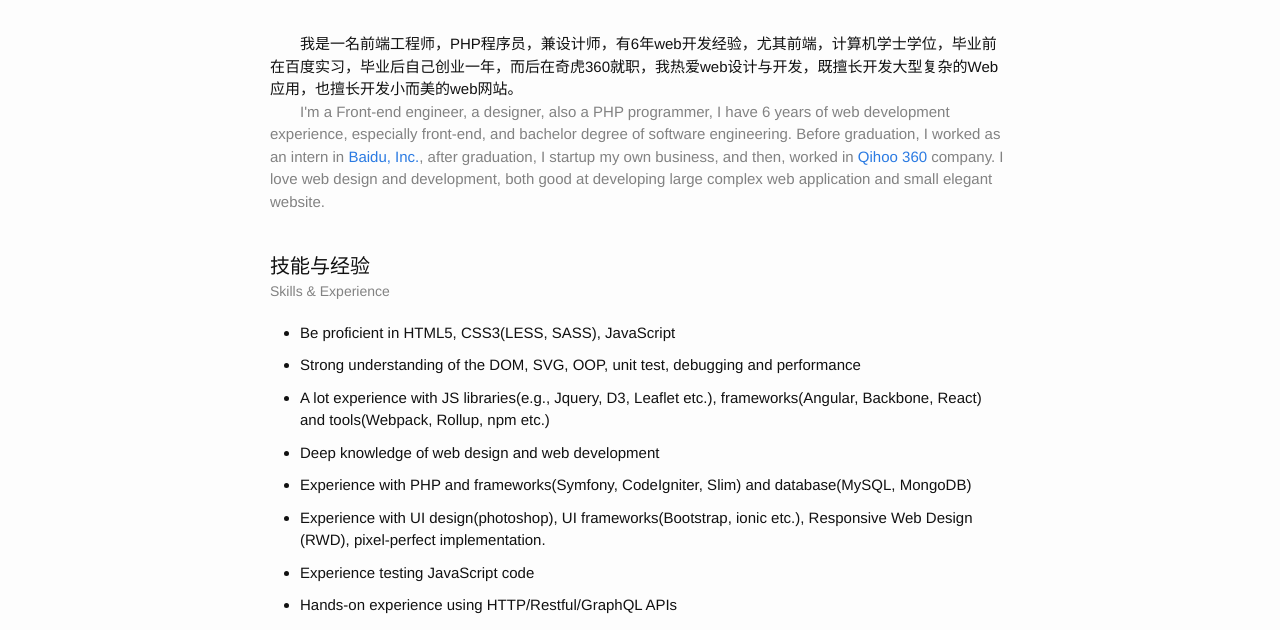
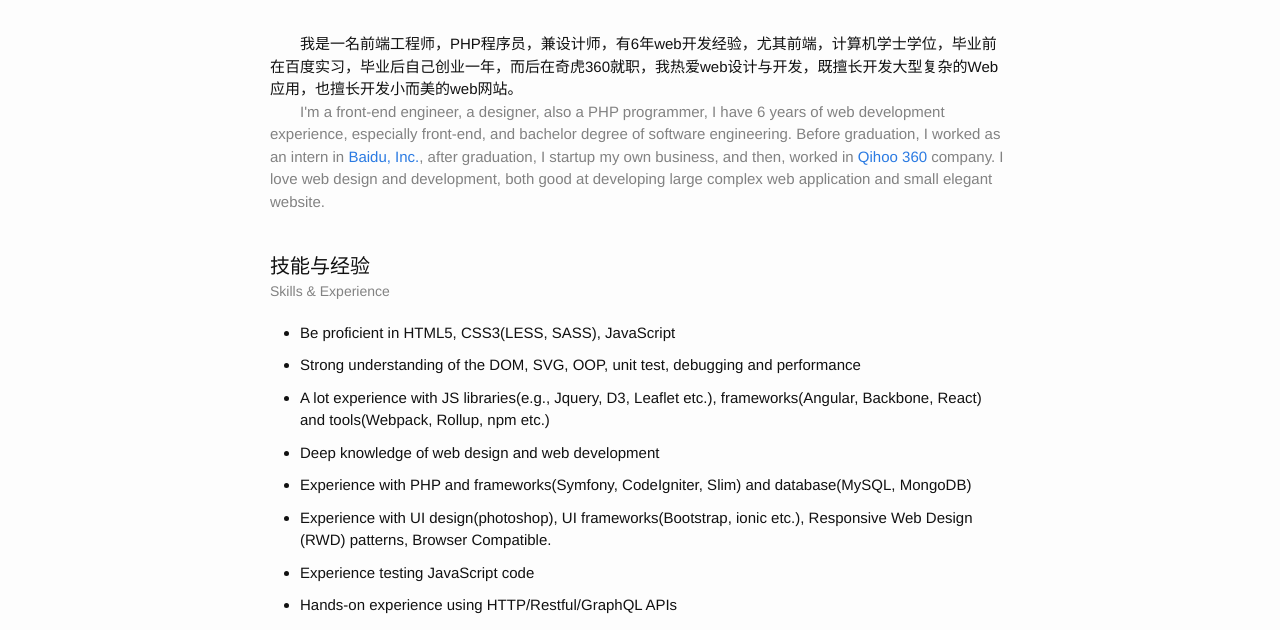
Before and after one commit to yandongCoder/yandongCoder.github.io, a Jekyll site: the page built from about.html, in a window 1280 px wide. Shown: the part 130-760 px from the top of the page. Built offline with Jekyll 4.4.1, drawn with Linux system fonts in a browser that asks for light colours.

Commit message:
Update post.

```diff
--- a/_posts/2017-03-22-world-heritage.html
+++ b/_posts/2017-03-22-world-heritage.html
@@ -7,8 +7,8 @@
 date:   2017-03-22 17:46:29 +0800
 categories: jekyll update
 ---
-<p>中国有50处世界遗产，数量为世界第二，世界遗产监测预警系统是一套用于保护遗产地以及文物的先进平台，是我在2012～2013年间参与的主要项目，该系统结合了物联网和Web平台，主要对中国的世界遗产地进行实时监测，我负责了所有的前端开发工作，我参与期间，该系统已经在周口店、长城、龙门石窟、天地之中等多个重要的世界遗产地部署，项目总额近2000万。</p>
-<p class="translation">China has 50 World Heritage Sites, ranking second in the world, this system is designed to monitor world heritage sites in real time, it is the main project I participated during 2012~2014, I was responsible for all the front-end development work, before I had left, this system had been deployed in "Peking Man Site at Zhoukoudian", "The Great Wall", "Longmen Grottoes", "The Centre of Heaven and Earth".</p>
+<p>中国有50处世界遗产，数量为世界第二，世界遗产监测预警系统是一套用于保护遗产地以及文物的先进平台，是我在2013～2015年间参与的主要项目，该系统结合了物联网和Web平台，主要对中国的世界遗产地进行实时监测，我负责了所有的前端开发工作，我参与期间，该系统已经在周口店、长城、龙门石窟、天地之中等多个重要的世界遗产地部署，项目总额近2000万。</p>
+<p class="translation">China has 50 World Heritage Sites, ranking second in the world, this system is designed to monitor World Heritage Site in real time, it is the main project I participated during 2013~2015, I was responsible for all the Front-End development work, before I had left, this system had been deployed in multiple famous World Heritage Site, including "Peking Man Site at Zhoukoudian", "The Great Wall", "Longmen Grottoes", "The Centre of Heaven and Earth".</p>
 <p>前端技术栈：Jquery、RequireJS、HighCharts、OpenLayers、GoogleMap、Less等，后端：ASP.NET、SQLServer。</p>
 <p class="translation">Front-end technology stack: Jquery, RequireJS, HighCharts, OpenLayers, GoogleMap, Less, etc., back-end: ASP.NET, SQLServer and so on.</p>
 <div><i>对风速风向的实时监测<span class="grey">&nbsp;&nbsp;Real-time monitoring of wind speed and direction</span></i></div>
--- a/about.html
+++ b/about.html
@@ -6,12 +6,13 @@
 ---
 
 
+
 <p>我是一名前端工程师，PHP程序员，兼设计师，有6年web开发经验，尤其前端，计算机学士学位，毕业前在百度实习，毕业后自己创业一年，而后在奇虎360就职，我热爱web设计与开发，既擅长开发大型复杂的Web应用，也擅长开发小而美的web网站。</p>
-<p class="translation">I'm a Front-end engineer, a designer, also a PHP programmer, I have 6 years of web development experience, especially front-end, and bachelor degree of software engineering.
+<p class="translation">I'm a front-end engineer, a designer, also a PHP programmer, I have 6 years of web development experience, especially front-end, and bachelor degree of software engineering.
     Before graduation, I worked as an intern in <a href="http://ir.baidu.com/phoenix.zhtml?c=188488&p=irol-irhome" target="_blank">Baidu, Inc.</a>,
     after graduation, I startup my own business, and then, worked in <a href="https://www.360totalsecurity.com/en/about/" target="_blank">Qihoo 360</a> company.
     I love web design and development, both good at developing large complex web application and small elegant website.
-    </p>
+    </a></p>
 
 <br/>
 <h1 class="page-heading">技能与经验</h1>
@@ -23,7 +24,7 @@
     <li>A lot experience with JS libraries(e.g., Jquery, D3, Leaflet etc.), frameworks(Angular, Backbone, React) and tools(Webpack, Rollup, npm etc.)</li>
     <li>Deep knowledge of web design and web development</li>
     <li>Experience with PHP and frameworks(Symfony, CodeIgniter, Slim) and database(MySQL, MongoDB)</li>
-    <li>Experience with UI design(photoshop), UI frameworks(Bootstrap, ionic etc.), Responsive Web Design (RWD), pixel-perfect implementation.</li>
+    <li>Experience with UI design(photoshop), UI frameworks(Bootstrap, ionic etc.), Responsive Web Design (RWD) patterns, Browser Compatible.</li>
     <li>Experience testing JavaScript code</li>
     <li>Hands-on experience using HTTP/Restful/GraphQL APIs</li>
     <li>Experience rendering and working with large data payloads.</li>
```
